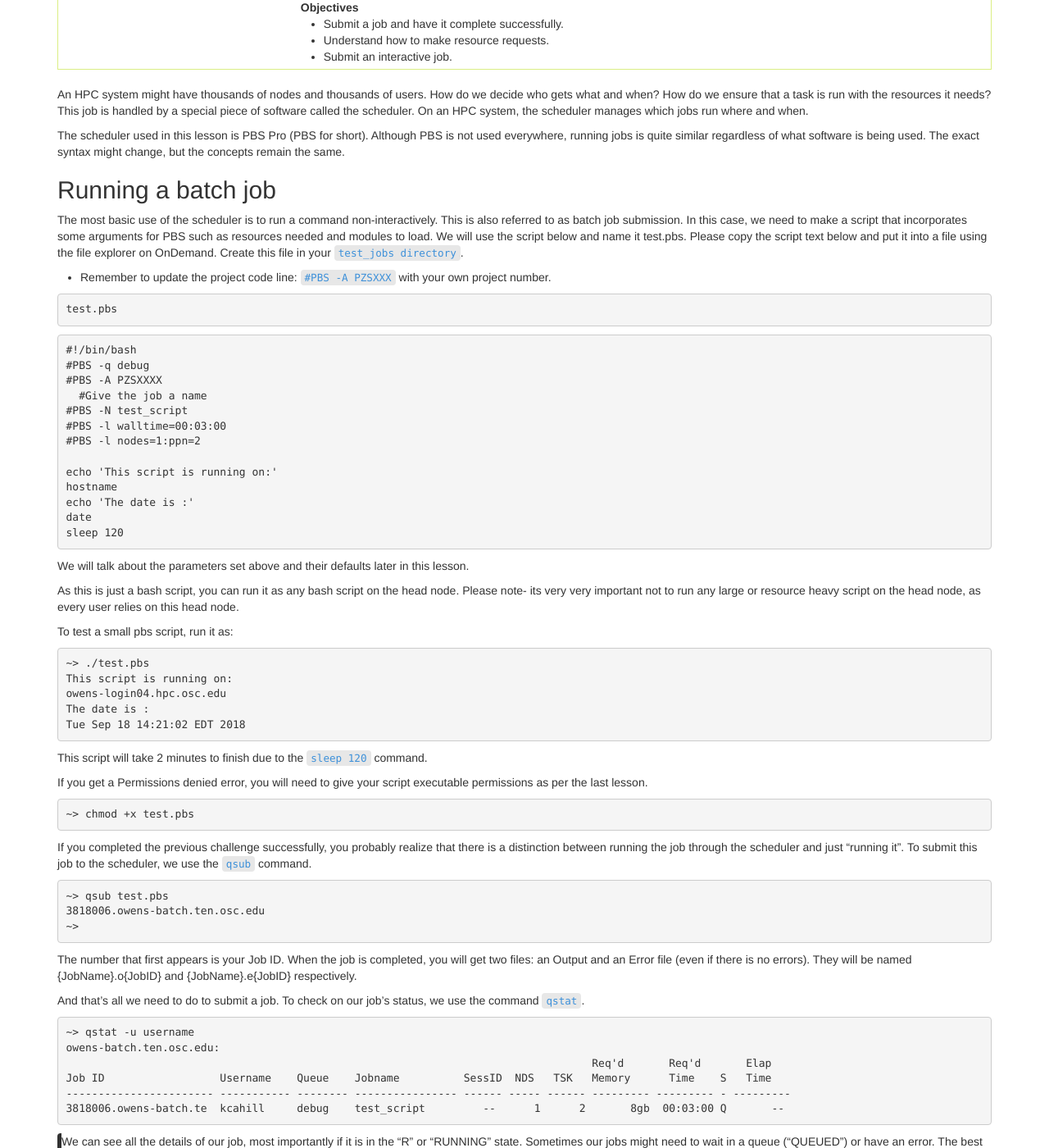
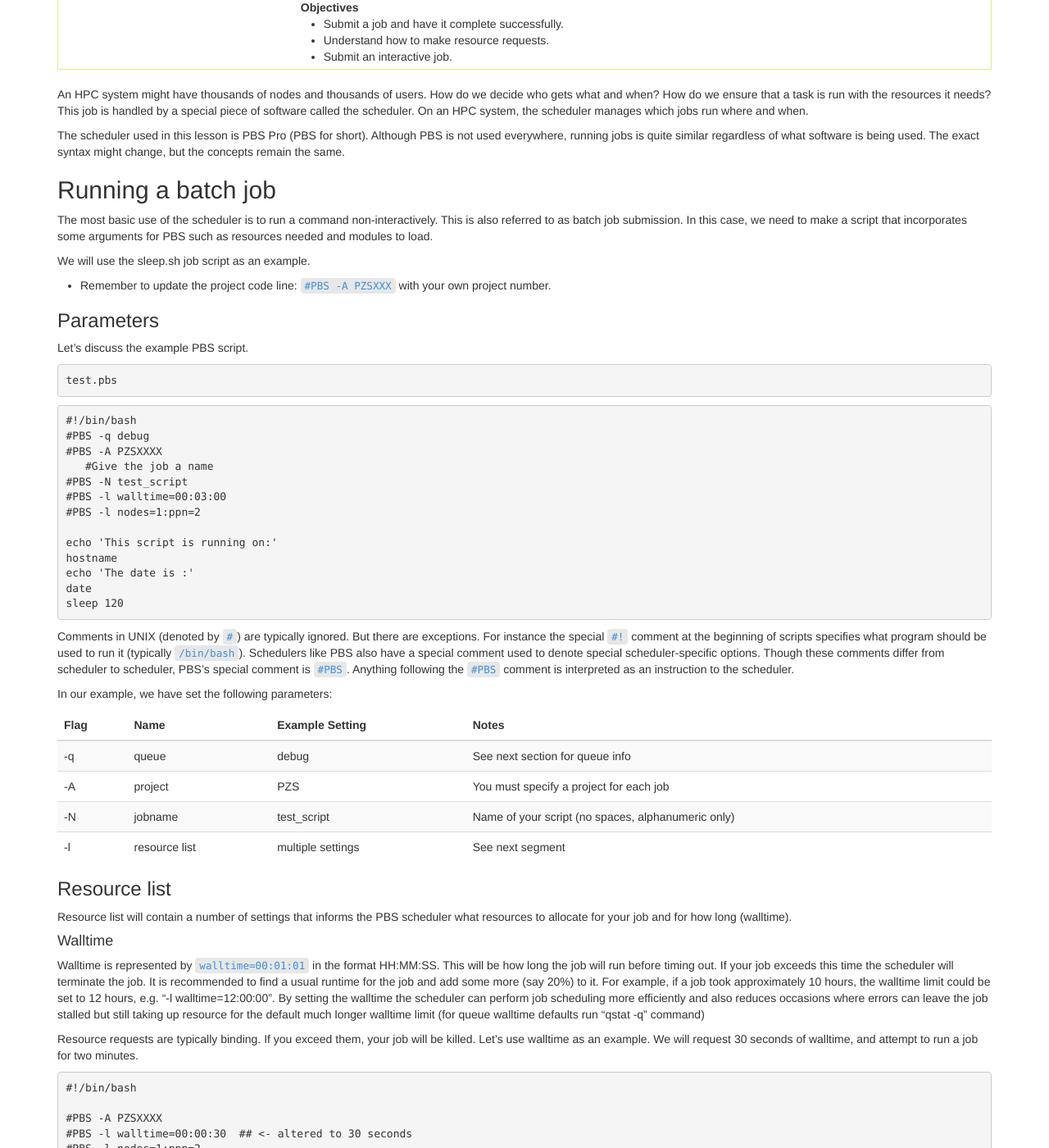
Before and after one commit to khill42/OSC_IntroHPC, a Jekyll site: the page built from _episodes/12-scheduler.md, in a window 1280 px wide and 1400 px high, scrolled down 292 px. Shown: the whole window at 82% size. Built offline with Jekyll 4.4.1, drawn with Linux system fonts in a browser that asks for light colours; some of the changed text lies outside the part shown.

Commit message:
Update 12-scheduler.md

````diff
--- a/_episodes/12-scheduler.md
+++ b/_episodes/12-scheduler.md
@@ -31,83 +31,10 @@ The exact syntax might change, but the concepts remain the same.
 
 The most basic use of the scheduler is to run a command non-interactively.
 This is also referred to as batch job submission.
-In this case, we need to make a script that incorporates some arguments for PBS such as resources needed and modules to load. We will use the script below and name it test.pbs. Please copy the script text below and put it into a file using the
-file explorer on OnDemand. Create this file in your `test_jobs directory`.
+In this case, we need to make a script that incorporates some arguments for PBS such as resources needed and modules to load.
+
+We will use the sleep.sh job script as an example.
    * Remember to update the project code line: `#PBS -A PZSXXX` with your own project number.
-
-```
-test.pbs
-```
-```
-#!/bin/bash
-#PBS -q debug
-#PBS -A PZSXXXX
-  #Give the job a name
-#PBS -N test_script
-#PBS -l walltime=00:03:00
-#PBS -l nodes=1:ppn=2
-
-echo 'This script is running on:'
-hostname
-echo 'The date is :'
-date
-sleep 120
-```
-We will talk about the parameters set above and their defaults later in this lesson.
-
-As this is just a bash script, you can run it as any bash script on the head node. Please note- its very very important not to run any large or resource heavy script on the head node, as every user relies on this head node.
-
-To test a small pbs script, run it as:
-```
-~> ./test.pbs
-This script is running on:
-owens-login04.hpc.osc.edu
-The date is :
-Tue Sep 18 14:21:02 EDT 2018
-```
-This script will take 2 minutes to finish due to the `sleep 120` command.
-
-If you get a Permissions denied error, you will need to give your script executable permissions as per the last lesson.
-
-```
-~> chmod +x test.pbs
-```
-
-If you completed the previous challenge successfully,
-you probably realize that there is a distinction between
-running the job through the scheduler and just "running it".
-To submit this job to the scheduler, we use the `qsub` command.
-
-```
-~> qsub test.pbs
-3818006.owens-batch.ten.osc.edu
-~>
-```
-The number that first appears is your Job ID. When the job is completed, you will get two files: an Output and an Error file (even if there is no errors). They will be named {JobName}.o{JobID} and {JobName}.e{JobID} respectively.
-
-And that's all we need to do to submit a job.
-To check on our job's status, we use the command `qstat`.
-
-```
-~> qstat -u username
-owens-batch.ten.osc.edu:
-                                                                                  Req'd       Req'd       Elap
-Job ID                  Username    Queue    Jobname          SessID  NDS   TSK   Memory      Time    S   Time
------------------------ ----------- -------- ---------------- ------ ----- ------ --------- --------- - ---------
-3818006.owens-batch.te  kcahill     debug    test_script         --      1      2       8gb  00:03:00 Q       --
-```
-
-{: .output}
-
-We can see all the details of our job, most importantly if it is in the "R" or "RUNNING" state.
-Sometimes our jobs might need to wait in a queue ("QUEUED") or have an error.
-The best way to check our job's status is with `qstat`. It is easiest to view just your own jobs
-in the queue with the `qstat -u username`. Otherwise, you get the entire queue.
-
-Also, OnDemand allows you to view the queue for all systems (not just the one you are on in the shell) under Jobs, select
-Active Jobs. You can filter by your jobs, your group's jobs, and all jobs.
-
-## Customizing your job
 
 ### Parameters
 
@@ -217,6 +144,60 @@ You can find out more information about these parameters by viewing the manual p
 man qsub
 ```
 
+## Submitting Jobs via command line
+
+To submit this job to the scheduler, we use the `qsub` command.
+
+```
+~> qsub test.pbs
+3818006.owens-batch.ten.osc.edu
+~>
+```
+The number that first appears is your Job ID. When the job is completed, you will get two files: an Output and an Error file (even if there is no errors). They will be named {JobName}.o{JobID} and {JobName}.e{JobID} respectively.
+
+And that's all we need to do to submit a job.
+To check on our job's status, we use the command `qstat`.
+
+```
+~> qstat -u username
+owens-batch.ten.osc.edu:
+                                                                                  Req'd       Req'd       Elap
+Job ID                  Username    Queue    Jobname          SessID  NDS   TSK   Memory      Time    S   Time
+----------------------- ----------- -------- ---------------- ------ ----- ------ --------- --------- - ---------
+3818006.owens-batch.te  kcahill     debug    test_script         --      1      2       8gb  00:03:00 Q       --
+```
+
+{: .output}
+
+We can see all the details of our job, most importantly if it is in the "R" or "RUNNING" state.
+Sometimes our jobs might need to wait in a queue ("QUEUED") or have an error.
+The best way to check our job's status is with `qstat`. It is easiest to view just your own jobs
+in the queue with the `qstat -u username`. Otherwise, you get the entire queue.
+
+## Submit Jobs with job composer on OnDemand
+
+OnDemand also has a tool for job creation and submission to the batch system. The same information as above applies since
+it still uses the same underlying queue system. In the Job Composer, you can create a new location in your home directory
+for a new job, create or transfer a job script and input files, edit everything, and submit your job all from this screen.
+
+We will run this job in the Job Composer by creating a new job from _specified path_.
+
+
+
+You'll see the Job Options page, like this:
+
+
+
+Fill it in as shown. You need to fill in your own path and then select Save.
+
+
+To run the job, select green 'play' button.
+
+If job successfully submitted, a green bar will appear on the top of the page.
+
+Also, OnDemand allows you to view the queue for all systems (not just the one you are on in the shell) under Jobs, select
+Active Jobs. You can filter by your jobs, your group's jobs, and all jobs.
+
 
 ## Queues
 
@@ -224,25 +205,6 @@ There are usually a number of available queues to use on your HPC. Remember: Eac
 are looking only at the queues on Owens. The other clusters have similar queues but they are not the same.
 To see what queues are available, you can use the command `qstat -Q`. You do not have to specify a queue for most jobs.
 Your job will be routed to the appropriate queue based on node and walltime request.
-
-```
-~> qstat -Q
-Queue              Max    Tot   Ena   Str   Que   Run   Hld   Wat   Trn   Ext T   Cpt
-----------------   ---   ----    --    --   ---   ---   ---   ---   ---   --- -   ---
-batch                0    179   yes   yes   179     0     0     0     0     0 R     0
-debug                0      2   yes   yes     0     0     0     0     0     0 E     2
-dedicated            0      0   yes   yes     0     0     0     0     0     0 E     0
-hugemem              0     12   yes   yes     0    12     0     0     0     0 E     0
-largeparallel        0     47   yes   yes    39     8     0     0     0     0 E     0
-longserial           0    255   yes   yes     0   255     0     0     0     0 E     0
-montecarlo           0      0   yes   yes     0     0     0     0     0     0 E     0
-newsyntax            0      0   yes   yes     0     0     0     0     0     0 E     0
-parallel             0    115   yes   yes    14    81    19     0     0     0 E     1
-parhugemem           0      3   yes   yes     2     1     0     0     0     0 E     0
-serial               0    900   yes   yes    55   764    56     0     0     0 E    25
-longparallel         0      0   yes   yes     0     0     0     0     0     0 E     0
-```
-{: .bash}
 
 
 > ## Submitting resource requests
@@ -301,11 +263,6 @@ Absence of any job info indicates that the job has been successfully canceled.
 > qstat -u kcahill
 >
 ```
-## Submit Jobs with job composer on OnDemand
-
-OnDemand also has a tool for job creation and submission to the batch system. The same information as above applies since
-it still uses the same underlying queue system. In the Job Composer, you can create a new location in your home directory
-for a new job, create or transfer a job script and input files, edit everything, and submit your job all from this screen.
 
 > ## Submit a job from a template in the Job Composer
 >
````
